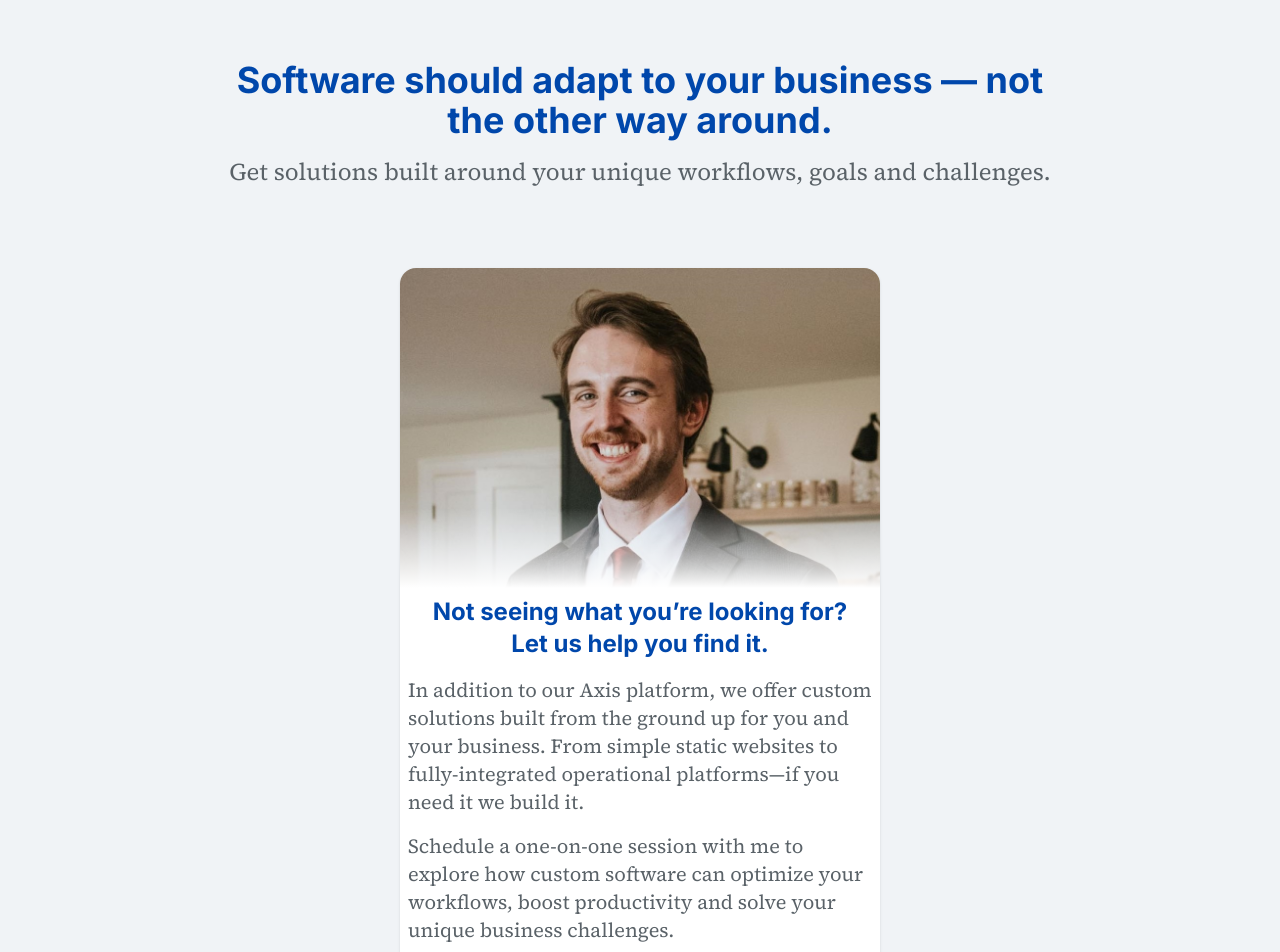
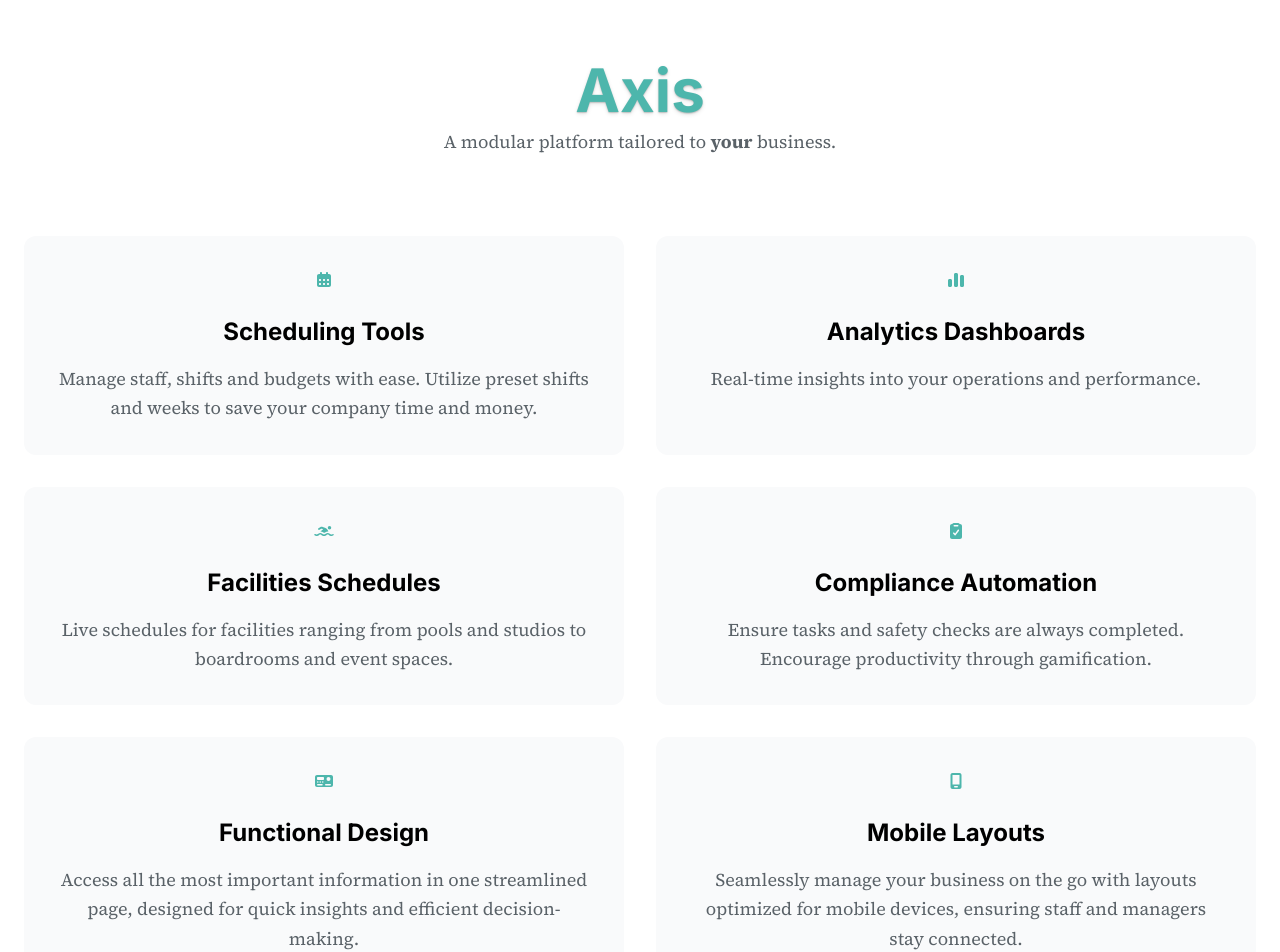
Before and after one commit to Zinazero/cobalt-site, a Next.js app: page / in a window 1280 px wide. Shown: the part 940-1892 px from the top of the page. Built offline with nearby package versions, Linux system fonts and the light colour scheme.

Commit message:
chore: apply Biome formatting

```diff
--- /dev/null
+++ b/src/sections/Axis.tsx
@@ -0,0 +1,90 @@
+import {
+  faCalendarDays,
+  faChartSimple,
+  faClipboardCheck,
+  faMobileScreen,
+  faPersonSwimming,
+  faTachographDigital,
+  IconDefinition,
+} from '@fortawesome/free-solid-svg-icons';
+import { FontAwesomeIcon } from '@fortawesome/react-fontawesome';
+import { cn } from '@/lib/utils';
+
+export const Axis = () => {
+  interface Feature {
+    title: string;
+    desc: string;
+    icon: IconDefinition;
+  }
+
+  const featureArray: Feature[] = [
+    {
+      title: 'Scheduling Tools',
+      desc: 'Manage staff, shifts and budgets with ease. Utilize preset shifts and weeks to save your company time and money.',
+      icon: faCalendarDays,
+    },
+    {
+      title: 'Analytics Dashboards',
+      desc: 'Real-time insights into your operations and performance.',
+      icon: faChartSimple,
+    },
+    {
+      title: 'Facilities Schedules',
+      desc: 'Live schedules for facilities ranging from pools and studios to boardrooms and event spaces.',
+      icon: faPersonSwimming,
+    },
+    {
+      title: 'Compliance Automation',
+      desc: 'Ensure tasks and safety checks are always completed. Encourage productivity through gamification.',
+      icon: faClipboardCheck,
+    },
+    {
+      title: 'Functional Design',
+      desc: 'Access all the most important information in one streamlined page, designed for quick insights and efficient decision-making.',
+      icon: faTachographDigital,
+    },
+    {
+      title: 'Mobile Layouts',
+      desc: 'Seamlessly manage your business on the go with layouts optimized for mobile devices, ensuring staff and managers stay connected.',
+      icon: faMobileScreen,
+    },
+  ];
+  return (
+    <>
+      <div className="h-14 bg-linear-to-b from-light to-white" />
+      <section id="cobalt-axis" className="min-h-screen bg-white py-16 px-6">
+        <div className="max-w-450 mx-auto">
+          <div className="text-center mb-20">
+            <h2 className="text-6xl text-cyan font-bold text-shadow-md">Axis</h2>
+            <p className="text-grey mt-2">
+              A modular platform tailored to <b>your</b> business.
+            </p>
+          </div>
+
+          {/* Grid of feature cards */}
+          <div className="grid grid-cols-1 md:grid-cols-2 gap-8">
+            {featureArray.map(({ title, desc, icon }) => {
+              return (
+                <div
+                  key={title}
+                  className={cn(
+                    'flex flex-col items-center p-8 rounded-xl transition-all duration-300',
+                    'bg-gray-50 group',
+                    'hover:bg-cyan hover:text-white hover:scale-105 hover:shadow-xl',
+                  )}
+                >
+                  <div className="mb-6 text-cyan group-hover:text-white transition-all duration-300">
+                    <FontAwesomeIcon icon={icon} className="w-16 h-16" />
+                  </div>
+                  <h3 className="text-2xl font-bold mb-4">{title}</h3>
+                  <p className="text-center leading-relaxed">{desc}</p>
+                </div>
+              );
+            })}
+          </div>
+        </div>
+      </section>
+      <div className="h-14 bg-linear-to-t from-light to-white" />
+    </>
+  );
+};
--- a/src/sections/Hero.tsx
+++ b/src/sections/Hero.tsx
@@ -39,7 +39,8 @@ export const Hero = () => {
             Equipping Ontario Businesses with <span className="text-cobalt">Purpose-Built Software</span>
           </h1>
           <p className="text-grey mb-8">
-            Custom software, productivity tools and data platforms that don't force your business into someone else’s system.
+            Custom software, productivity tools and data platforms that don't force your business into someone
+            else’s system.
           </p>
           <div className="flex justify-center lg:justify-start gap-4">
             <DemoButton className="bg-cobalt hover:bg-cobalt-hover px-6 " />
```
Also changed, not shown: src/sections/Testimonials.tsx (indentation only).
